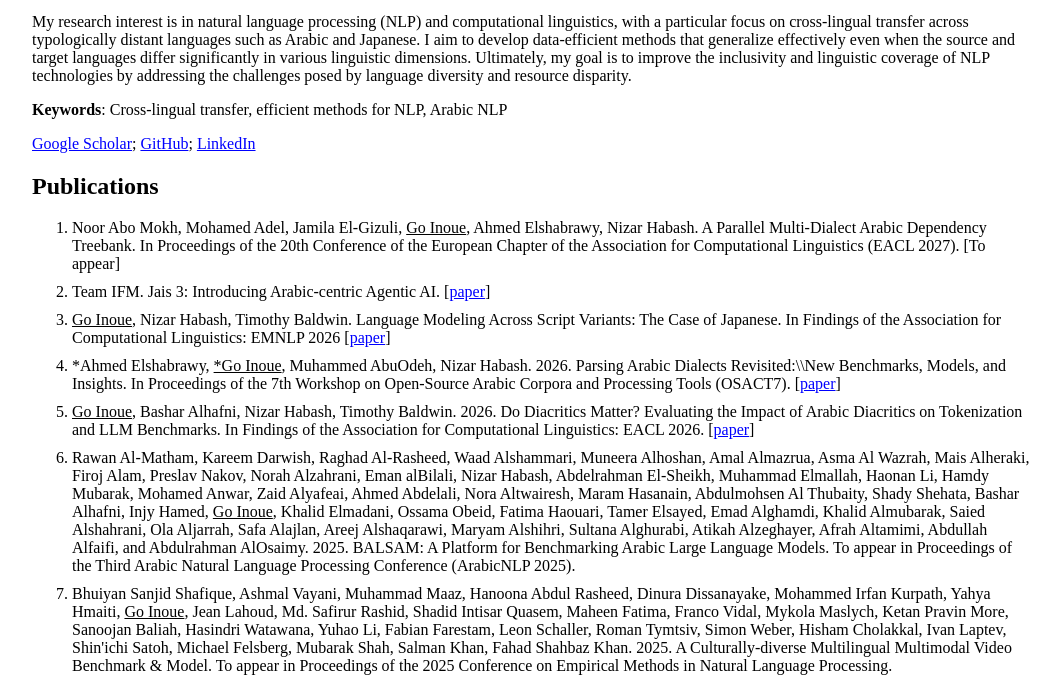
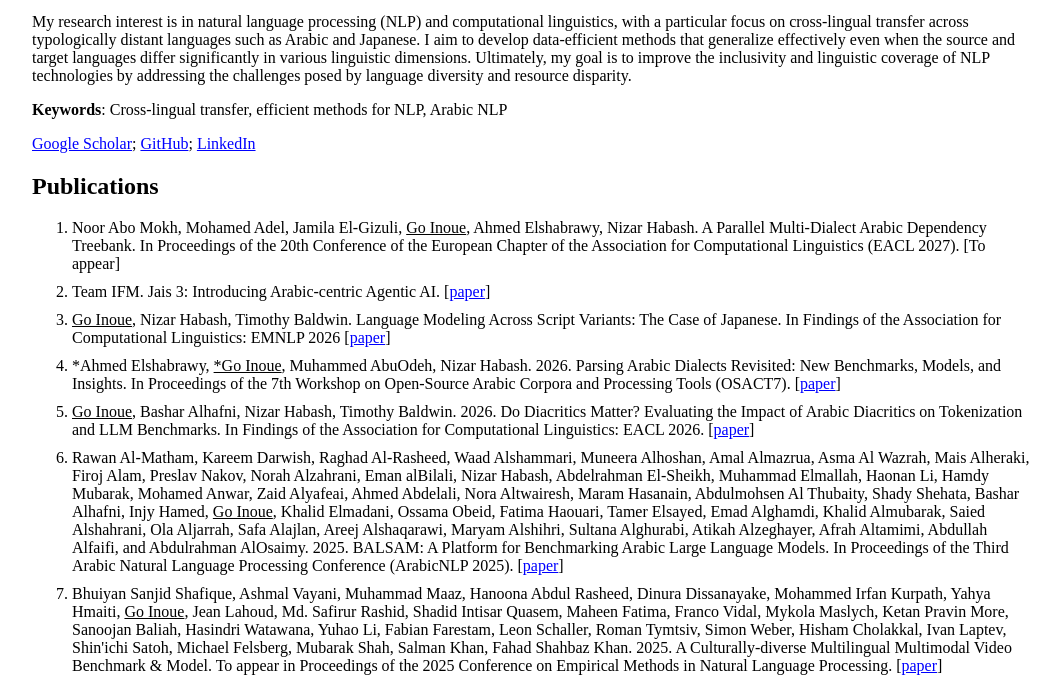
Before and after one commit to go-inoue/go-inoue.github.io, a plain HTML site: page index.html in a window 1280 px wide. Shown: the part 271-952 px from the top of the page, without its empty margins (108-1169 px from the left). Drawn offline with Linux system fonts and the light colour scheme.

Commit message:
Fix formatting and update paper references in index.html

```diff
--- a/index.html
+++ b/index.html
@@ -57,10 +57,10 @@ li {
     <li>Noor Abo Mokh, Mohamed Adel, Jamila El-Gizuli, <u>Go Inoue</u>, Ahmed Elshabrawy, Nizar Habash. A Parallel Multi-Dialect Arabic Dependency Treebank. In Proceedings of the 20th Conference of the European Chapter of the Association for Computational Linguistics (EACL 2027). [To appear]</li>
     <li>Team IFM. Jais 3: Introducing Arabic-centric Agentic AI. [<a href="https://arxiv.org/abs/2611.10224" target="_blank">paper</a>]</li>
     <li><u>Go Inoue</u>, Nizar Habash, Timothy Baldwin. Language Modeling Across Script Variants: The Case of Japanese. In Findings of the Association for Computational Linguistics: EMNLP 2026 [<a href="https://aclanthology.org/2026.findings-emnlp.2151.pdf" target="_blank">paper</a>]</li>
-    <li>*Ahmed Elshabrawy, <u>*Go Inoue</u>, Muhammed AbuOdeh, Nizar Habash. 2026. Parsing Arabic Dialects Revisited:\\New Benchmarks, Models, and Insights. In Proceedings of the 7th Workshop on Open-Source Arabic Corpora and Processing Tools (OSACT7). [<a href="https://aclanthology.org/2026.osact-1.12" target="_blank"]>paper</a>]</li>
+    <li>*Ahmed Elshabrawy, <u>*Go Inoue</u>, Muhammed AbuOdeh, Nizar Habash. 2026. Parsing Arabic Dialects Revisited: New Benchmarks, Models, and Insights. In Proceedings of the 7th Workshop on Open-Source Arabic Corpora and Processing Tools (OSACT7). [<a href="https://aclanthology.org/2026.osact-1.12" target="_blank"]>paper</a>]</li>
     <li><u>Go Inoue</u>, Bashar Alhafni, Nizar Habash, Timothy Baldwin. 2026. Do Diacritics Matter? Evaluating the Impact of Arabic Diacritics on Tokenization and LLM Benchmarks. In Findings of the Association for Computational Linguistics: EACL 2026. [<a href="https://aclanthology.org/2026.findings-eacl.22" target="_blank">paper</a>]</li>
-    <li>Rawan Al-Matham, Kareem Darwish, Raghad Al-Rasheed, Waad Alshammari, Muneera Alhoshan, Amal Almazrua, Asma Al Wazrah, Mais Alheraki, Firoj Alam, Preslav Nakov, Norah Alzahrani, Eman alBilali, Nizar Habash, Abdelrahman El-Sheikh, Muhammad Elmallah, Haonan Li, Hamdy Mubarak, Mohamed Anwar, Zaid Alyafeai, Ahmed Abdelali, Nora Altwairesh, Maram Hasanain, Abdulmohsen Al Thubaity, Shady Shehata, Bashar Alhafni, Injy Hamed, <u>Go Inoue</u>, Khalid Elmadani, Ossama Obeid, Fatima Haouari, Tamer Elsayed, Emad Alghamdi, Khalid Almubarak, Saied Alshahrani, Ola Aljarrah, Safa Alajlan, Areej Alshaqarawi, Maryam Alshihri, Sultana Alghurabi, Atikah Alzeghayer, Afrah Altamimi, Abdullah Alfaifi, and Abdulrahman AlOsaimy. 2025. BALSAM: A Platform for Benchmarking Arabic Large Language Models. To appear in Proceedings of the Third Arabic Natural Language Processing Conference (ArabicNLP 2025).</li>
-    <li>Bhuiyan Sanjid Shafique, Ashmal Vayani, Muhammad Maaz, Hanoona Abdul Rasheed, Dinura Dissanayake, Mohammed Irfan Kurpath, Yahya Hmaiti, <u>Go Inoue</u>, Jean Lahoud, Md. Safirur Rashid, Shadid Intisar Quasem, Maheen Fatima, Franco Vidal, Mykola Maslych, Ketan Pravin More, Sanoojan Baliah, Hasindri Watawana, Yuhao Li, Fabian Farestam, Leon Schaller, Roman Tymtsiv, Simon Weber, Hisham Cholakkal, Ivan Laptev, Shin'ichi Satoh, Michael Felsberg, Mubarak Shah, Salman Khan, Fahad Shahbaz Khan. 2025. A Culturally-diverse Multilingual Multimodal Video Benchmark & Model. To appear in Proceedings of the 2025 Conference on Empirical Methods in Natural Language Processing.</li>
+    <li>Rawan Al-Matham, Kareem Darwish, Raghad Al-Rasheed, Waad Alshammari, Muneera Alhoshan, Amal Almazrua, Asma Al Wazrah, Mais Alheraki, Firoj Alam, Preslav Nakov, Norah Alzahrani, Eman alBilali, Nizar Habash, Abdelrahman El-Sheikh, Muhammad Elmallah, Haonan Li, Hamdy Mubarak, Mohamed Anwar, Zaid Alyafeai, Ahmed Abdelali, Nora Altwairesh, Maram Hasanain, Abdulmohsen Al Thubaity, Shady Shehata, Bashar Alhafni, Injy Hamed, <u>Go Inoue</u>, Khalid Elmadani, Ossama Obeid, Fatima Haouari, Tamer Elsayed, Emad Alghamdi, Khalid Almubarak, Saied Alshahrani, Ola Aljarrah, Safa Alajlan, Areej Alshaqarawi, Maryam Alshihri, Sultana Alghurabi, Atikah Alzeghayer, Afrah Altamimi, Abdullah Alfaifi, and Abdulrahman AlOsaimy. 2025. BALSAM: A Platform for Benchmarking Arabic Large Language Models. In Proceedings of the Third Arabic Natural Language Processing Conference (ArabicNLP 2025). [<a href="https://aclanthology.org/2025.arabicnlp-main.21/" target="_blank">paper</a>]</li>
+    <li>Bhuiyan Sanjid Shafique, Ashmal Vayani, Muhammad Maaz, Hanoona Abdul Rasheed, Dinura Dissanayake, Mohammed Irfan Kurpath, Yahya Hmaiti, <u>Go Inoue</u>, Jean Lahoud, Md. Safirur Rashid, Shadid Intisar Quasem, Maheen Fatima, Franco Vidal, Mykola Maslych, Ketan Pravin More, Sanoojan Baliah, Hasindri Watawana, Yuhao Li, Fabian Farestam, Leon Schaller, Roman Tymtsiv, Simon Weber, Hisham Cholakkal, Ivan Laptev, Shin'ichi Satoh, Michael Felsberg, Mubarak Shah, Salman Khan, Fahad Shahbaz Khan. 2025. A Culturally-diverse Multilingual Multimodal Video Benchmark & Model. To appear in Proceedings of the 2025 Conference on Empirical Methods in Natural Language Processing. [<a href="https://aclanthology.org/2025.emnlp-main.1012/" target="_blank">paper</a>]</li>
     <li>Salman Elgamal, Ossama Obeid, Tameem Kabbani, <u>Go Inoue</u>, Nizar Habash. 2024. Arabic Diacritics in the Wild: Exploiting Opportunities for Improved Diacritization. In Proceedings of The 62nd Annual Meeting of the Association for Computational Linguistics (ACL 2024). [<a href="https://arxiv.org/abs/2406.05760" target="_blank">paper</a>]</li>
     <li><u>Go Inoue</u>, Akihiko Kato, Masato Mita, Ukyo Honda, Peinan Zhang. 2024. CAMERA³: An Evaluation Dataset for Controllable Ad Text Generation in Japanese. In Proceedings of the 2024 Joint International Conference on Computational Linguistics, Language Resources and Evaluation (LREC-COLING 2024). [<a href="https://aclanthology.org/2024.lrec-main.242/" target="_blank">paper</a>]</li>
     <li>Omar Kallas, <u>Go Inoue</u>, Nizar Habash. 2024. EMAD: A Bridge Tagset for Unifying Arabic POS Annotations. In Proceedings of the 2024 Joint International Conference on Computational Linguistics, Language Resources and Evaluation (LREC-COLING 2024). [<a href="https://aclanthology.org/2024.lrec-main.500/" target="_blank">paper</a>]</li>
```
